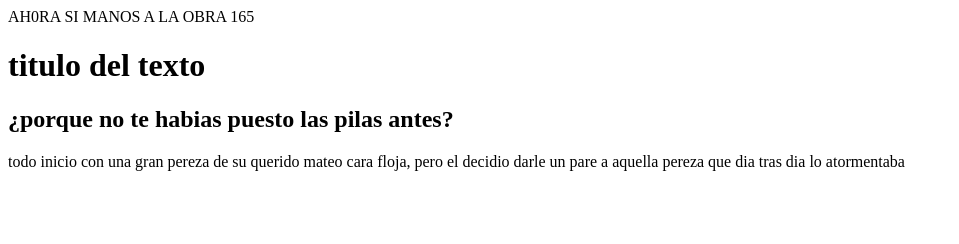
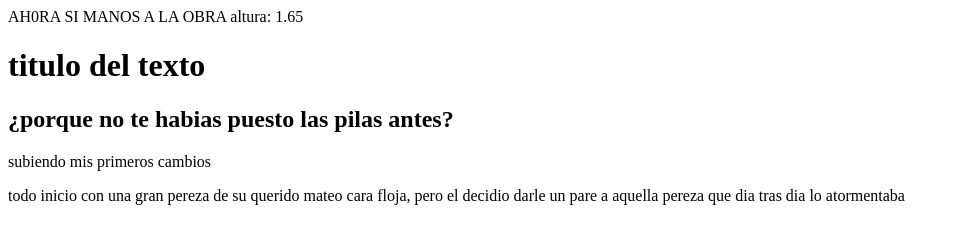
Before and after one commit to FredrikBlastel/star-my-prouect-1, a plain HTML site: page index.html in a window 1280 px wide. Shown: the whole page, without its empty margins (0-959 px from the left). Drawn offline with Linux system fonts and the light colour scheme.

Commit message:
colocamos mi altura y agregamos un div

```diff
--- a/index.html
+++ b/index.html
@@ -9,7 +9,11 @@
 
     <body>
         <h1>titulo del texto</h1>
+
         <h2>¿porque no te habias puesto las pilas antes? </h2>
 
-        <p>todo inicio con una gran pereza de su querido mateo cara floja, pero el decidio darle un pare a aquella pereza que dia tras dia lo atormentaba</p></body>
+        <div>subiendo mis primeros cambios</div>
+
+        <p>todo inicio con una gran pereza de su querido mateo cara floja, pero el decidio darle un pare a aquella pereza que dia tras dia lo atormentaba</p>
+    </body>
 </html>
--- a/main.js
+++ b/main.js
@@ -1,7 +1,8 @@
 alert('bienvenidos a mi pagina de filosofia');
 
 let nombre = "AH0RA SI MANOS A LA OBRA";
-let altura = 165;
+
+let altura = "altura: 1.65";
 
 let concatenacion = nombre + " " + altura;
 
```
